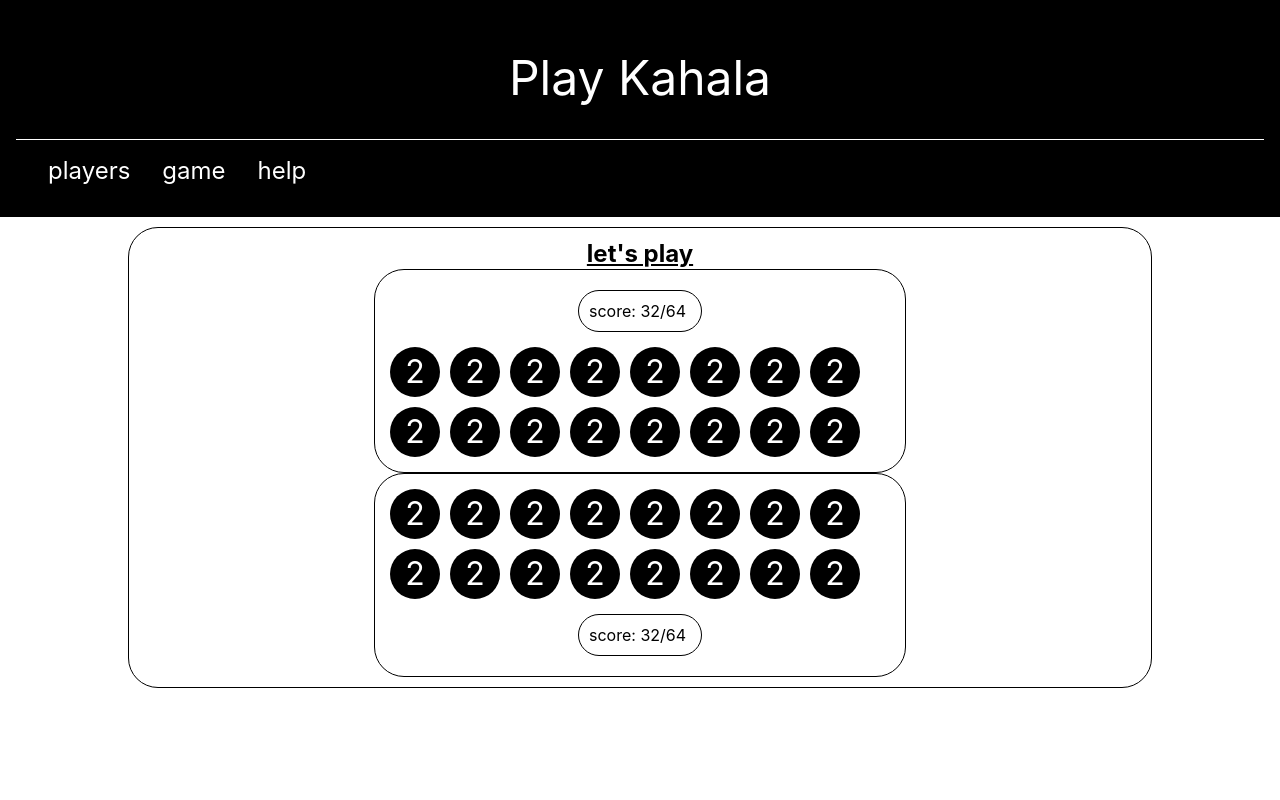
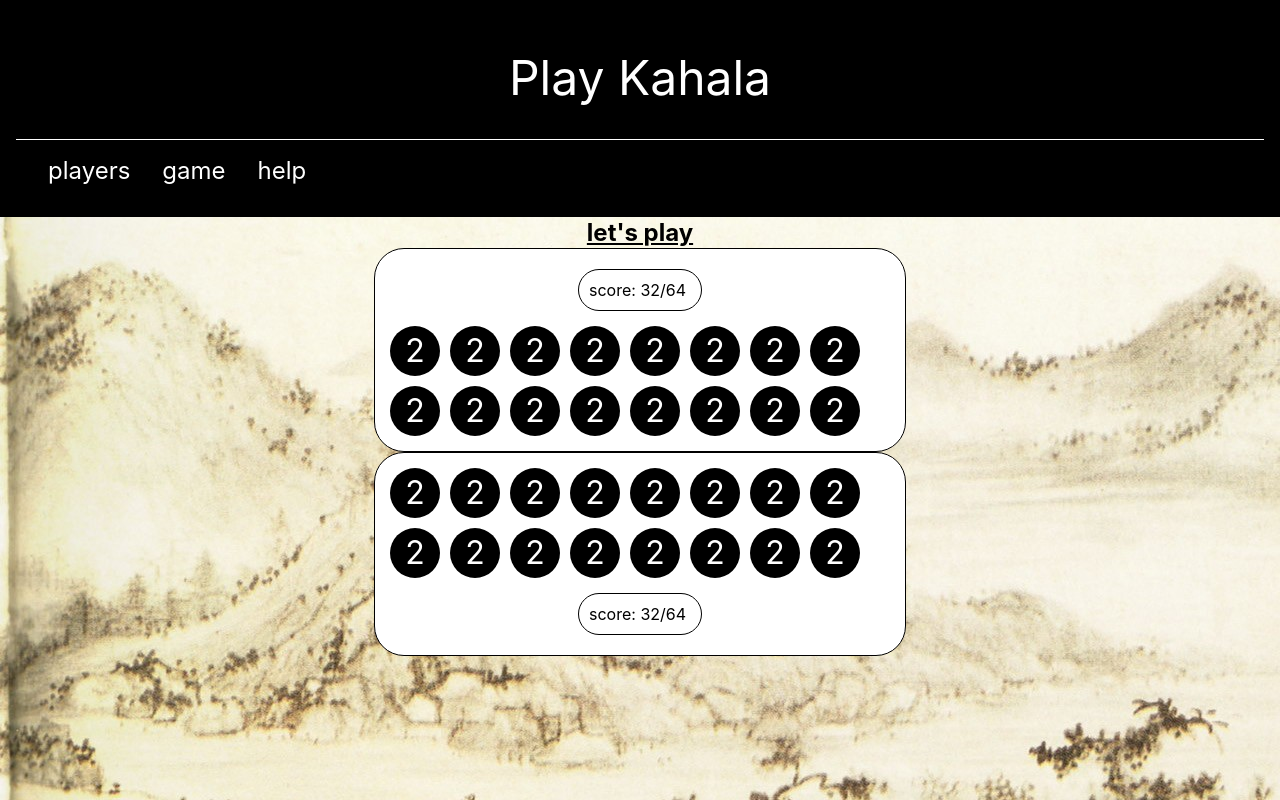
Before and after one commit to tike/kahala, an Angular app: page /game in a window 1280 px wide. Built offline with nearby package versions, Linux system fonts and the light colour scheme; what angular-in-memory-web-api would draw is missing.

Commit message:
add background image and fix styling

```diff
--- a/src/_mixins.scss
+++ b/src/_mixins.scss
@@ -12,7 +12,7 @@
 @mixin titleFont {
   font-size: 3rem;
   font-weight: 400;
-  color: #212529;
+  color: #b88c69;
 }
 
 @mixin fullWidthContainer {
@@ -38,4 +38,7 @@
     margin-top: 1px;
     margin-bottom: 1px;
   }
+  background: white;
 }
+
+$highlightColor: #7995d4;
--- a/src/app/app.component.scss
+++ b/src/app/app.component.scss
@@ -29,7 +29,7 @@ nav {
         text-decoration: none;
         font-size: 1.5em;
         &:hover {
-          color: yellow;
+          color: $highlightColor;
           text-decoration: underline;
         }
       }
--- a/src/app/field/field.component.scss
+++ b/src/app/field/field.component.scss
@@ -1,11 +1,8 @@
+@import "../../_mixins.scss";
+
 $FieldWidth: 50px;
 $FieldMargePad: 5px;
 
-$highlightColor: cyan;
-
-@mixin highlight {
-  background: $highlightColor;
-}
 
 span.stones {
   display: inline-block;
--- a/src/app/game/game.component.html
+++ b/src/app/game/game.component.html
@@ -1,5 +1,4 @@
-<div class="container">
-  <div class="box">
+<div>
   <h1>let's play</h1>
   <div class="board">
     <div class="halfboard box">
@@ -24,4 +23,3 @@
     </div>
   </div>
 </div>
-</div>
--- a/src/app/game/game.component.scss
+++ b/src/app/game/game.component.scss
@@ -1,11 +1,15 @@
 @import "../../_mixins.scss";
 
-.container {
-  @include centeredContainer(80%);
+.box {
+  @include centeredContainer(50%);
 }
 
-.board {
-  @include centeredContainer(80%);
+h1 {
+  font-size: 1.5em;
+  text-align: center;
+  text-decoration: underline;
+  margin-top: 1px;
+  margin-bottom: 1px;
 }
 
 .halfboard {
--- a/src/styles.scss
+++ b/src/styles.scss
@@ -5,4 +5,5 @@
 body {
   @include NoPadding;
   @include SansSerif;
+  background-image: url("/assets/background.jpg");
 }
```
Also changed, not shown: src/assets/background.jpg (added). Lines whose indentation alone changed are shown as unchanged.
